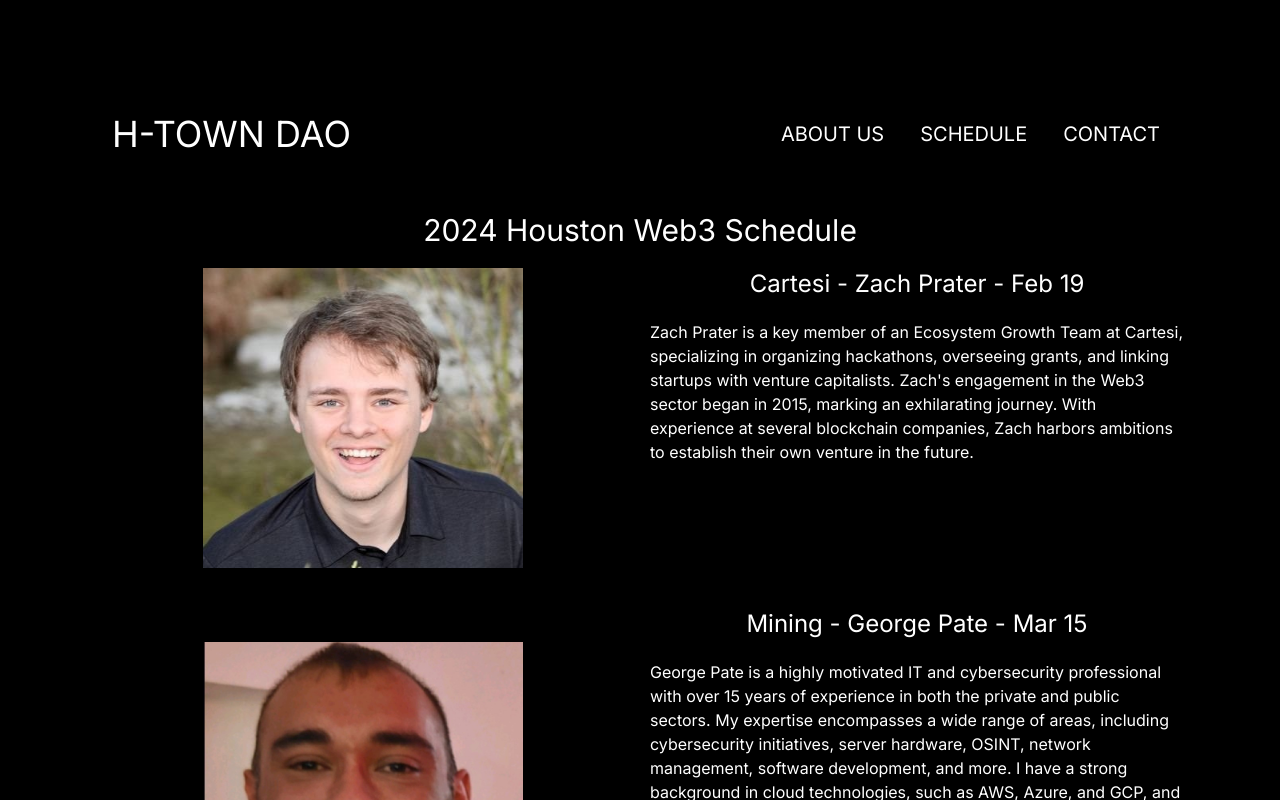
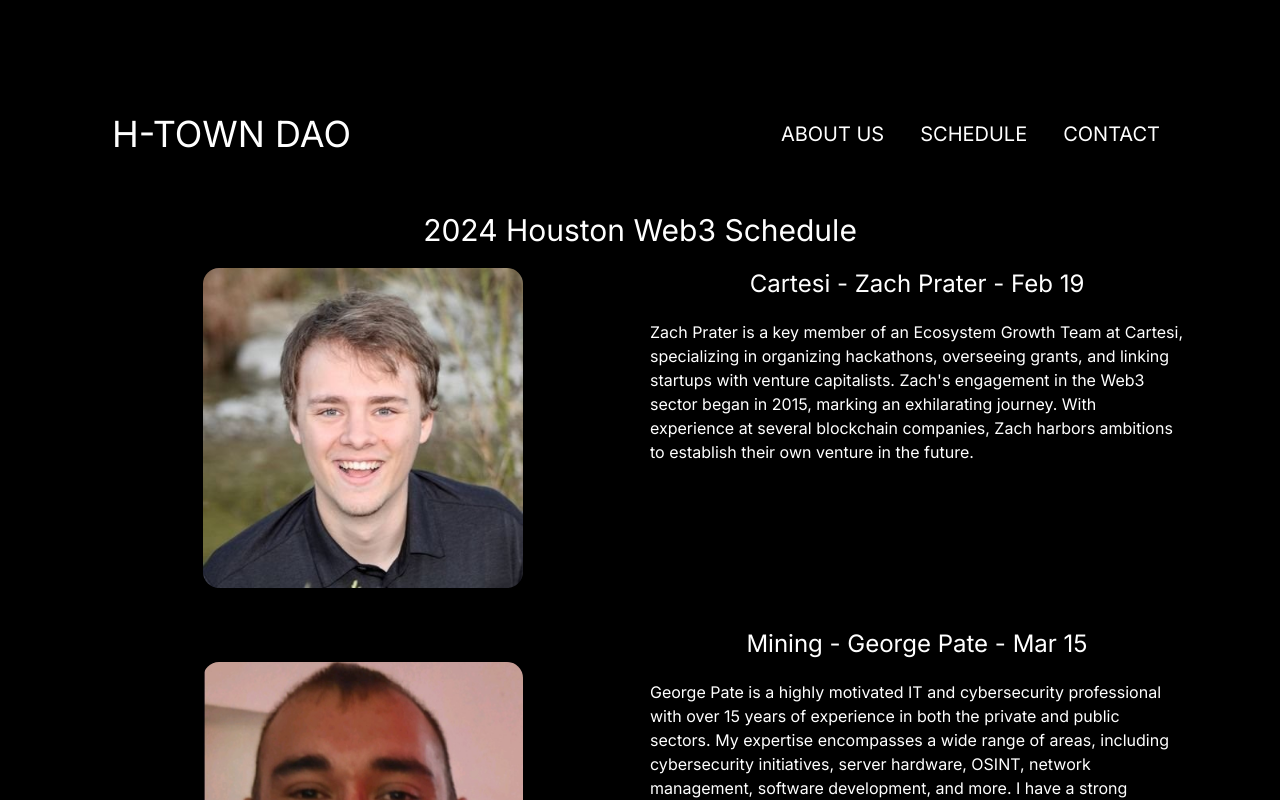
Before and after one commit to h-town-dao/h-town-dao-website, a Next.js app: page /schedule in a window 1280 px wide. Shown: the top 800 px of the page. Built offline with nearby package versions, Linux system fonts and the light colour scheme.

Commit message:
rounded images

```diff
--- a/src/app/schedule/page.tsx
+++ b/src/app/schedule/page.tsx
@@ -9,9 +9,9 @@ type BioSectionProps = {
 
 const BioSection: React.FC<BioSectionProps> = ({ title, imageUrl, description }) => {
   return (
-    <div className="lg:grid grid-cols-2 gap-5 pb-5">
+    <div className="lg:grid grid-cols-2 gap-5 pb-10">
       <div className="flex justify-center items-center">
-        <img className="w-80 h-80 pb-5" src={imageUrl} alt="Bio Image" />
+        <img className="w-80 h-80 rounded-2xl" src={imageUrl} alt="Bio Image" />
       </div>
       <div className="">
         <div className="text-2xl text-center pb-5">{title}</div>
```
